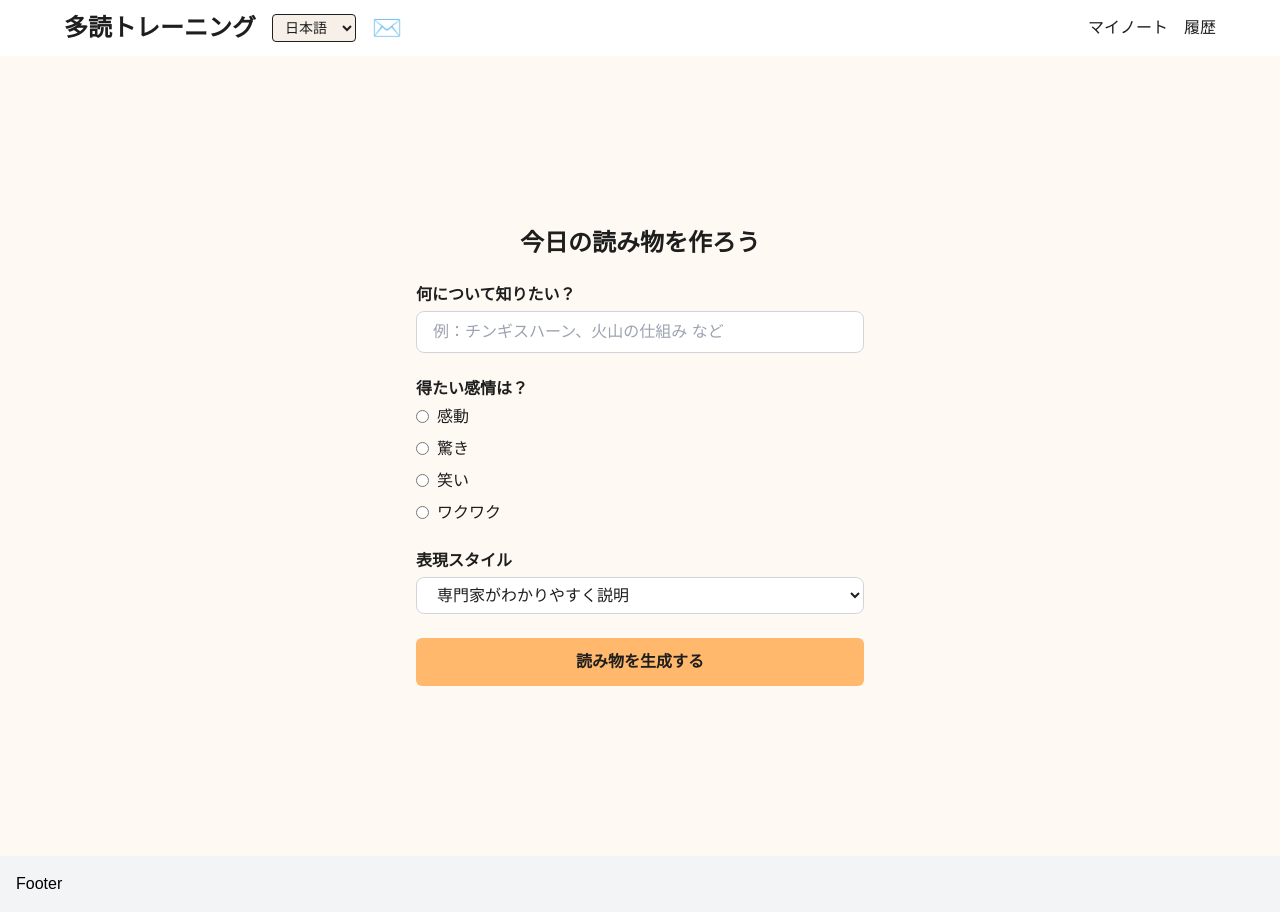
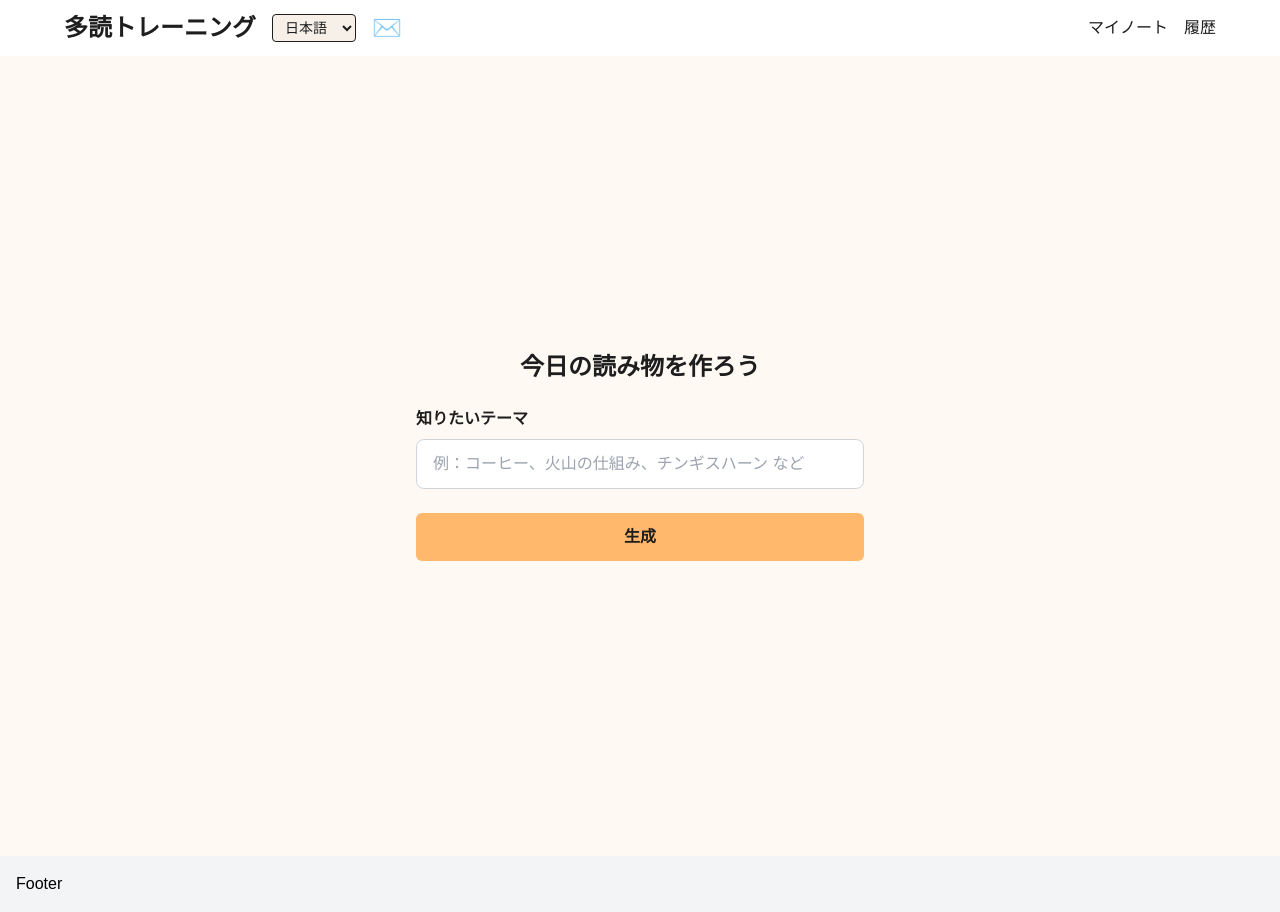
Before and after one commit to masa33333/yomitore-starter, a Next.js app: page /reading-form in a window 1280 px wide. Built offline with nearby package versions, Linux system fonts and the light colour scheme.

Commit message:
選択肢減らした安定版

```diff
--- a/src/app/api/translate/route.ts
+++ b/src/app/api/translate/route.ts
@@ -43,14 +43,14 @@ Output only the Japanese translation, nothing else.`;
         { role: "user", content: userPrompt }
       ],
       temperature: 0.3,
-      max_tokens: 300,
+      max_tokens: 1000,
     });
 
     let translation = completion.choices[0].message.content?.trim() ?? "";
     console.log('📥 OpenAIからの翻訳応答:', translation);
 
-    // 引用符を除去
-    translation = translation.replace(/^[「」"'『』]/g, '').replace(/[「」"'『』]$/g, '').trim();
+    // 引用符を除去（文頭・文末のみ）
+    translation = translation.replace(/^["'「『]/, '').replace(/["'」』]$/, '').trim();
 
     console.log('📥 クリーニング後の翻訳:', translation);
 
--- a/src/app/reading-form/page.tsx
+++ b/src/app/reading-form/page.tsx
@@ -9,8 +9,6 @@ export default function ReadingFormPage() {
   const router = useRouter();
   const { displayLang } = useLanguage();
   const [topic, setTopic] = useState('');
-  const [emotion, setEmotion] = useState('');
-  const [style, setStyle] = useState('専門家がわかりやすく説明');
   const [isGenerating, setIsGenerating] = useState(false);
 
   // 表示テキストの定義
@@ -20,55 +18,26 @@ export default function ReadingFormPage() {
       en: 'Let\'s Create Today\'s Reading!',
     },
     question1: {
-      ja: '何について知りたい？',
-      en: 'What do you want to learn about?',
+      ja: '知りたいテーマ',
+      en: 'What topic would you like to learn about?',
     },
     placeholder: {
-      ja: '例：チンギスハーン、火山の仕組み など',
-      en: 'e.g., Genghis Khan, how volcanoes work',
-    },
-    emotionLabel: {
-      ja: '得たい感情は？',
-      en: 'What kind of feeling do you want?',
-    },
-    styleLabel: {
-      ja: '表現スタイル',
-      en: 'Expression Style',
+      ja: '例：コーヒー、火山の仕組み、チンギスハーン など',
+      en: 'e.g., Coffee, How volcanoes work, Genghis Khan',
     },
     generateButton: {
-      ja: '読み物を生成する',
-      en: 'Generate Reading',
+      ja: '生成',
+      en: 'Generate',
     },
   };
 
-  // 感情の選択肢定義
-  const emotions = {
-    ja: ['感動', '驚き', '笑い', 'ワクワク'],
-    en: ['Moved', 'Surprised', 'Amused', 'Excited'],
-  };
-
-  // スタイルの選択肢定義
-  const styles = {
-    ja: [
-      { value: '専門家がわかりやすく説明', label: '専門家がわかりやすく説明' },
-      { value: '対話形式', label: '対話形式' },
-      { value: '物語形式', label: '物語形式' },
-    ],
-    en: [
-      { value: '専門家がわかりやすく説明', label: 'Explained by an expert in plain terms' },
-      { value: '対話形式', label: 'Dialogue format' },
-      { value: '物語形式', label: 'Narrative format' },
-    ],
-  };
 
   const handleSubmit = (e: React.FormEvent) => {
     e.preventDefault();
     setIsGenerating(true);
     const params = new URLSearchParams({
-      type: 'reading',
+      mode: 'reading',
       topic,
-      emotion,
-      style,
     });
     router.push(`/reading?${params.toString()}`);
   };
@@ -82,54 +51,18 @@ export default function ReadingFormPage() {
       <h1 className="text-2xl font-bold text-[#1E1E1E] mb-6">{text.title[displayLang]}</h1>
       <form onSubmit={handleSubmit} className="w-full max-w-md space-y-6">
         <div>
-          <label className="block text-[#1E1E1E] font-semibold mb-1">
+          <label className="block text-[#1E1E1E] font-semibold mb-2">
             {text.question1[displayLang]}
           </label>
           <input
             type="text"
+            name="topic"
             value={topic}
             onChange={(e) => setTopic(e.target.value)}
             required
             placeholder={text.placeholder[displayLang]}
-            className="w-full bg-white border border-gray-300 rounded-lg px-4 py-2 text-[#1E1E1E] placeholder-gray-400 focus:outline-none focus:ring-2 focus:ring-[#FFB86C]"
+            className="w-full bg-white border border-gray-300 rounded-lg px-4 py-3 text-[#1E1E1E] placeholder-gray-400 focus:outline-none focus:ring-2 focus:ring-[#FFB86C]"
           />
-        </div>
-
-        <div>
-          <p className="block text-[#1E1E1E] font-semibold mb-1">{text.emotionLabel[displayLang]}</p>
-          <div className="space-y-2">
-            {emotions[displayLang].map((item, index) => {
-              const value = emotions.ja[index]; // 値は日本語で統一
-              return (
-                <label key={item} className="flex items-center space-x-2">
-                  <input
-                    type="radio"
-                    name="emotion"
-                    value={value}
-                    checked={emotion === value}
-                    onChange={() => setEmotion(value)}
-                    required
-                  />
-                  <span className="text-[#1E1E1E]">{item}</span>
-                </label>
-              );
-            })}
-          </div>
-        </div>
-
-        <div>
-          <label className="block text-[#1E1E1E] font-semibold mb-1">{text.styleLabel[displayLang]}</label>
-          <select
-            value={style}
-            onChange={(e) => setStyle(e.target.value)}
-            className="w-full bg-white border border-gray-300 rounded-lg px-4 py-2 text-[#1E1E1E] focus:outline-none focus:ring-2 focus:ring-[#FFB86C]"
-          >
-            {styles[displayLang].map((styleOption) => (
-              <option key={styleOption.value} value={styleOption.value}>
-                {styleOption.label}
-              </option>
-            ))}
-          </select>
         </div>
 
         <button
--- a/src/app/reading/ReadingClient.tsx
+++ b/src/app/reading/ReadingClient.tsx
@@ -257,13 +257,25 @@ export default function ReadingClient({ searchParams, initialData, mode }: Readi
         </div>
       ) : (
         <div className="space-y-6">
-          {/* 英語テキスト */}
+          {/* テキスト表示（段落ごと） */}
           <div className="bg-white rounded-lg p-6 shadow-sm">
             <div className="prose max-w-none">
               {englishParagraphs.map((paragraph, index) => (
-                <p key={index} className="mb-4 text-base leading-relaxed text-[#1E1E1E]">
-                  {renderClickableText(paragraph)}
-                </p>
+                <div key={index} className="mb-6">
+                  {/* 英語段落 */}
+                  <p className="mb-3 text-base leading-relaxed text-[#1E1E1E]">
+                    {renderClickableText(paragraph)}
+                  </p>
+
+                  {/* 対応する日本語段落 */}
+                  {showJapanese && japaneseParagraphs[index] && (
+                    <div className="bg-blue-50 p-4 rounded-lg">
+                      <p className="text-base text-[#1E1E1E] italic">
+                        {japaneseParagraphs[index]}
+                      </p>
+                    </div>
+                  )}
+                </div>
               ))}
             </div>
 
@@ -287,20 +299,6 @@ export default function ReadingClient({ searchParams, initialData, mode }: Readi
               )}
             </div>
           </div>
-
-          {/* 日本語翻訳 */}
-          {showJapanese && japanese && (
-            <div className="bg-blue-50 rounded-lg p-6 shadow-sm">
-              <h3 className="font-semibold mb-3 text-[#1E1E1E]">🗾 日本語翻訳</h3>
-              <div className="prose max-w-none">
-                {japaneseParagraphs.map((paragraph, index) => (
-                  <p key={index} className="mb-3 text-base text-[#1E1E1E]">
-                    {paragraph}
-                  </p>
-                ))}
-              </div>
-            </div>
-          )}
 
           {/* 単語情報 */}
           {selectedWord && wordInfo && (
--- a/src/app/reading/page.tsx
+++ b/src/app/reading/page.tsx
@@ -72,8 +72,7 @@ export default async function ReadingPage({ searchParams }: ReadingPageProps) {
 
 重要な制約:
 - 語彙レベル${params.level || '3'}に適したレベルの単語のみを使用
-- ストーリーは400-600語程度の充実した内容にする
-- 各段落は80-120語程度で詳細に書く
+- ストーリーは150-250語程度
 - JSON形式を厳密に守る
 - contentは配列形式で段落ごとに分ける
 - themesには関連する3つのテーマを含める`;
@@ -85,7 +84,7 @@ export default async function ReadingPage({ searchParams }: ReadingPageProps) {
               { role: 'user', content: userPrompt }
             ],
             temperature: 0.7,
-            max_tokens: 1200,
+            max_tokens: 800,
           });
 
           const content = response.choices[0]?.message?.content;
@@ -136,7 +135,7 @@ export default async function ReadingPage({ searchParams }: ReadingPageProps) {
     }
   } else {
     // 読み物モード - 実際のコンテンツ生成
-    const { topic, emotion, style, level } = params;
+    const { topic, level } = params;
     if (topic) {
       try {
         const { OpenAI } = await import('openai');
@@ -148,15 +147,16 @@ export default async function ReadingPage({ searchParams }: ReadingPageProps) {
             apiKey: process.env.OPENAI_API_KEY,
           });
 
-          const systemMessage = `You are a professional English educational content writer specializing in creating engaging reading materials for intermediate English learners.`;
+          const systemMessage = `You are a professional English educational content writer specializing in creating engaging reading materials for English learners.`;
 
           const userPrompt = `
-語彙レベル: ${level || '3'}
-テーマ: ${topic}
-感情・雰囲気: ${emotion || 'neutral'}
-文体: ${style || 'informative'}
-
-この条件に基づいて英語の読み物を1つ作成し、以下のstrict JSON形式で出力してください：
+## 指示
+1. 英語で、以下の条件で読み物を作成せよ
+   - テーマ: ${topic}
+   - 段落数: 5
+   - 情報量: 200–300 英単語相当
+   - 専門家視点の驚きウンチクを交え、中学生にもわかる表現で
+2. 以下のstrict JSON形式で出力してください：
 
 {
   "title": "[Engaging Title About ${topic}]",
@@ -172,9 +172,8 @@ export default async function ReadingPage({ searchParams }: ReadingPageProps) {
 
 重要な制約:
 - 語彙レベル${level || '3'}に適したレベルの単語のみを使用
-- 読み物は400-600語程度の充実した内容にする
+- 読み物は200-300語程度
 - ${topic}について教育的で興味深い内容にする
-- 各段落は80-120語程度で詳細に書く
 - JSON形式を厳密に守る
 - contentは配列形式で段落ごとに分ける
 - themesには関連する3つのテーマを含める`;
```
Also changed, not shown: 1 other file (tests, documents, lock files or other folders).
